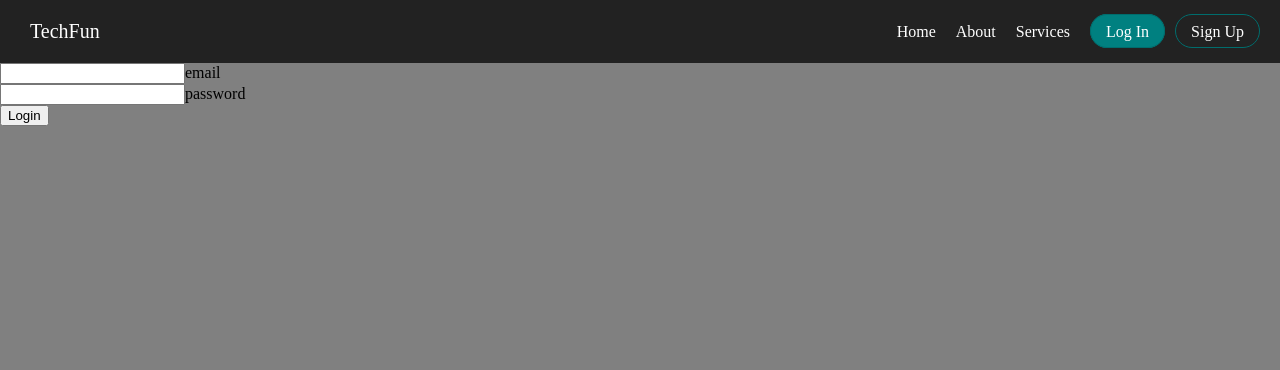
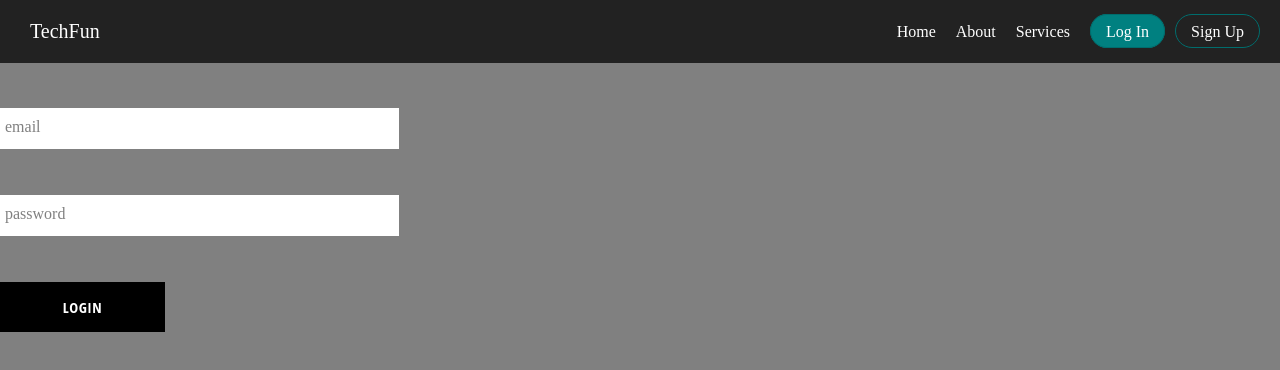
Before and after one commit to godsomex/douglas, a React app: page /signin in a window 1280 px wide. Shown: the top 370 px of the page. Built offline with nearby package versions, Linux system fonts and the light colour scheme.

Commit message:
more styles

```diff
--- a/src/components/custom-button/CustomButton.tsx
+++ b/src/components/custom-button/CustomButton.tsx
@@ -1,7 +1,31 @@
 import React from 'react';
+import styled from '@emotion/styled';
 
 function CustomButton({ children, ...otherProps }) {
-    return <button {...otherProps}>{children}</button>;
+    return <ButtonStyle {...otherProps}>{children}</ButtonStyle>;
 }
 
 export default CustomButton;
+
+const ButtonStyle = styled.button`
+    min-width: 165px;
+    width: auto;
+    height: 50px;
+    letter-spacing: 0.5px;
+    line-height: 50px;
+    padding: 0 35px 0 35px;
+    font-size: 15px;
+    background-color: black;
+    color: white;
+    text-transform: uppercase;
+    font-family: 'Open Sans Condensed';
+    font-weight: bolder;
+    border: none;
+    cursor: pointer;
+
+    &:hover {
+        background-color: white;
+        color: black;
+        border: 1px solid black;
+    }
+`;
--- a/src/components/form-input/FormInput.tsx
+++ b/src/components/form-input/FormInput.tsx
@@ -4,7 +4,7 @@ import styled from '@emotion/styled';
 function FormInput({ onChange, label, ...otherProps }) {
     return (
         <FormStyles>
-            <input className="form-input" onChange={onChange} {...otherProps} />
+            <InputStyles onChange={onChange} {...otherProps} />
             {label ? (
                 <label
                     className={`${
@@ -21,47 +21,15 @@ function FormInput({ onChange, label, ...otherProps }) {
 export default FormInput;
 
 const FormStyles = styled.div`
-    $sub-color: grey;
-    $main-color: black;
-
-    @mixin shrinkLabel {
-        top: -14px;
-        font-size: 12px;
-        color: $main-color;
-    }
-
-    .group {
     position: relative;
     margin: 45px 0;
-
-        .form-input {
-            background: none;
-            background-color: white;
-            color: $sub-color;
-            font-size: 18px;
-            padding: 10px 10px 10px 5px;
-            display: block;
-            width: 100%;
-            border: none;
-            border-radius: 0;
-            border-bottom: 1px solid $sub-color;
-            margin: 25px 0;
-
-            &:focus {
-                outline: none;
-            }
-
-            &:focus ~ .form-input-label {
-                @include shrinkLabel();
-            }
-        }
 
     input[type='password'] {
         letter-spacing: 0.3em;
     }
 
     .form-input-label {
-            color: $sub-color;
+        color: grey;
         font-size: 16px;
         font-weight: normal;
         position: absolute;
@@ -74,5 +42,28 @@ const FormStyles = styled.div`
             @include shrinkLabel();
         }
     }
+`;
+
+const InputStyles = styled.input`
+    background: none;
+    background-color: white;
+    color: grey;
+    font-size: 18px;
+    padding: 10px 10px 10px 5px;
+    display: block;
+    width: 100%;
+    border: none;
+    border-radius: 0;
+    border-bottom: 1px solid grey;
+    margin: 25px 0;
+
+    &:focus {
+        outline: none;
+    }
+
+    &:focus ~ .form-input-label {
+        top: -14px;
+        font-size: 12px;
+        color: black;
     }
 `;
```
Lines whose indentation alone changed are shown as unchanged.
